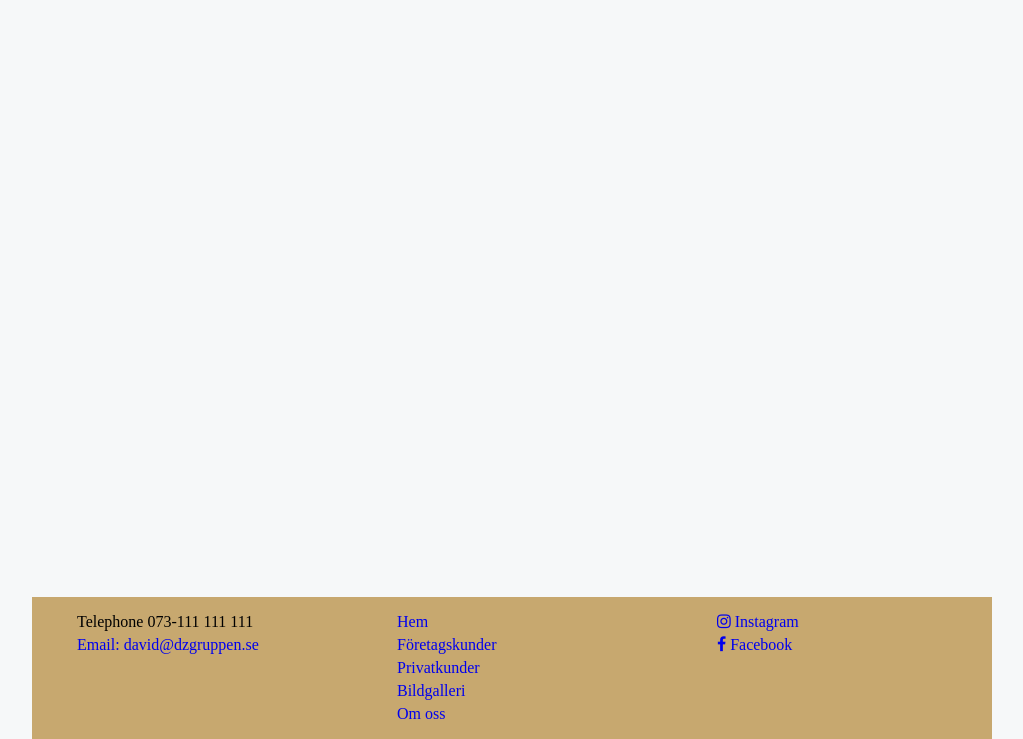
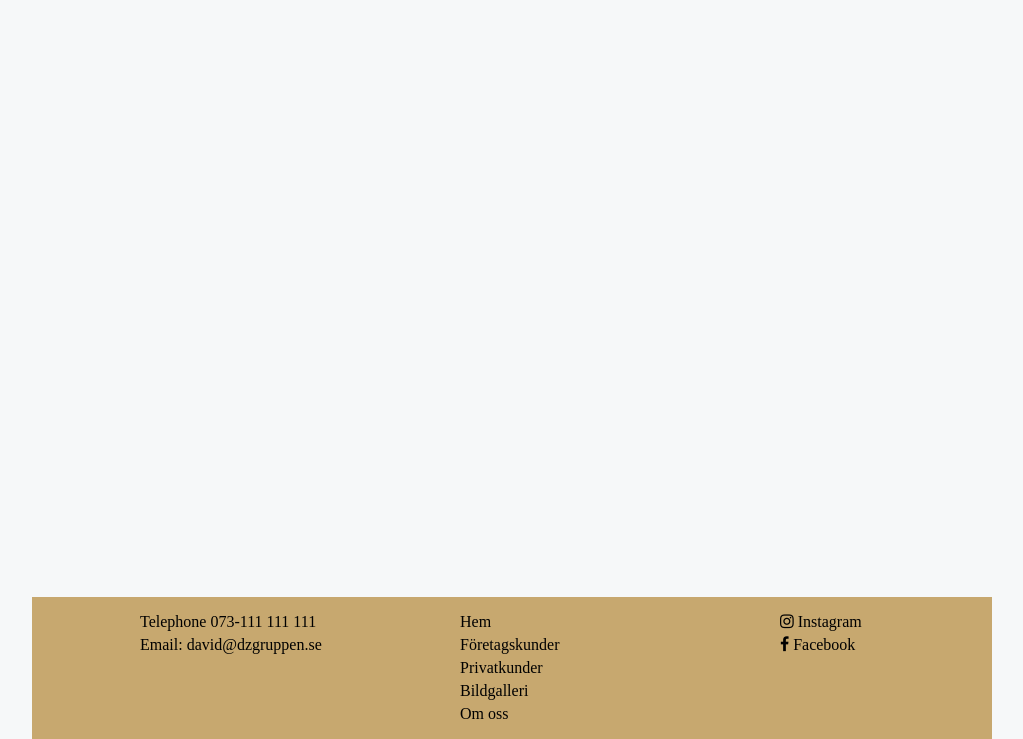
Before and after one commit to Adde86/webapplikationkurs-newton, a plain HTML site: page index.html in a window 1280 px wide. Shown: the part 137-876 px from the top of the page, without its empty margins (128-1151 px from the left). Drawn offline with Linux system fonts and the light colour scheme.

Commit message:
fixat till footer

```diff
--- a/resources/css/style.css
+++ b/resources/css/style.css
@@ -59,22 +59,21 @@ body{
     grid-area: footer;
     min-height: 100px;
     align-items: stretch;
-    justify-content: left;
     flex-flow: row wrap;
-
 }
 
 .footer-section{
     width: 320px;
-    min-height: 100px;
-
 }
 
 #footer ul li {
     list-style: none;
-    margin: 5px 5px;
+    margin: 5px 20px;
+    transform: translate(20%);
+
 }
 
 #footer ul li a {
     text-decoration: none;
+    color: black;
 }
```
